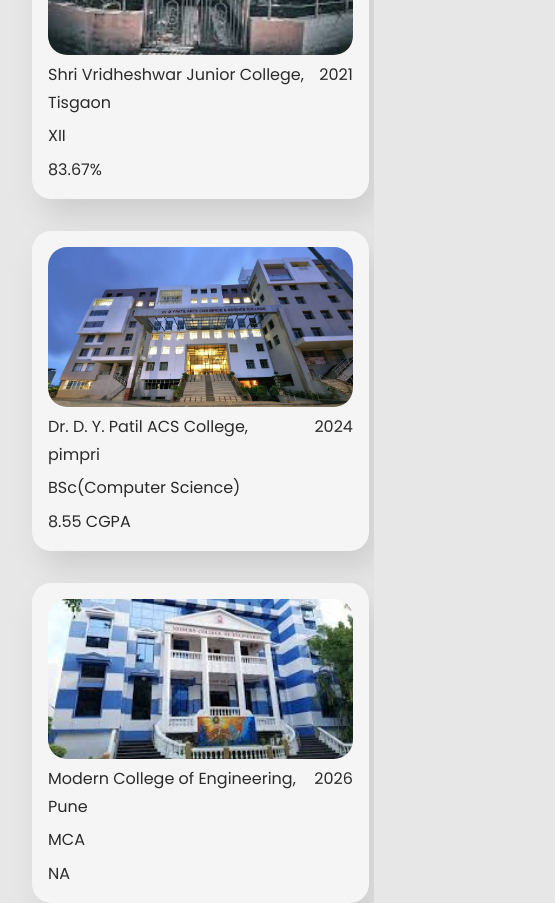
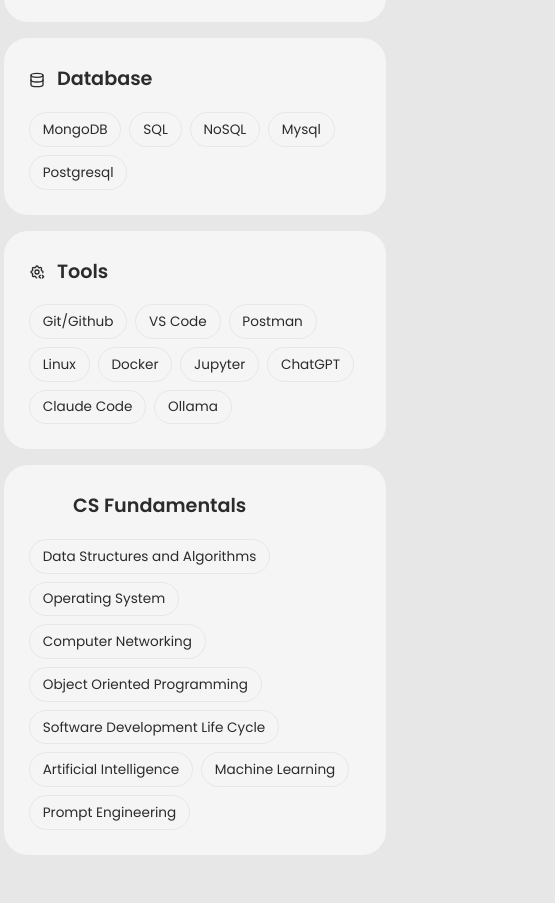
Before and after one commit to AkshayPise1112/Portfolio, a React (Vite) app: page / in a window 390 px wide. Shown: the part 2900-3803 px from the top of the page, 555 px wide, since content can reach past the window. Built offline with nearby package versions, Linux system fonts and the light colour scheme; some icons are missing.

Commit message:
making skill section responssive

```diff
--- a/src/Components/About/About.jsx
+++ b/src/Components/About/About.jsx
@@ -52,7 +52,7 @@
 				</div>
 			</div>
 
-			<Education />
+			{/* <Education /> */}
 		</section>
 	);
 };
--- a/src/Components/Navbar/Navbar.css
+++ b/src/Components/Navbar/Navbar.css
@@ -28,6 +28,8 @@
 
 nav a:hover {
 	background: var(--color-bg-variant);
+
+	transform: translateY(-5px);
 }
 
 nav a.active {
@@ -49,5 +51,6 @@
 		padding: 0.7rem 1.7rem;
 		top: auto;
 		bottom: 2rem;
+		bottom: calc(2rem + env(safe-area-inset-bottom));
 	}
 }
--- a/src/Components/Skills/Skills.css
+++ b/src/Components/Skills/Skills.css
@@ -60,3 +60,20 @@
     gap: 1rem;
     margin-bottom: 2rem;
 }
+
+@media screen and (max-width: 1024px) {
+    .skillCardContainer {
+        grid-template-columns: 1fr 1fr;
+    }
+}
+
+@media screen and (max-width: 480px) {
+    .skillCardContainer {
+        grid-template-columns: 1fr;
+    }
+
+    .skillCard.wide {
+        grid-column: span 1;
+        /* ← add this */
+    }
+}
```
